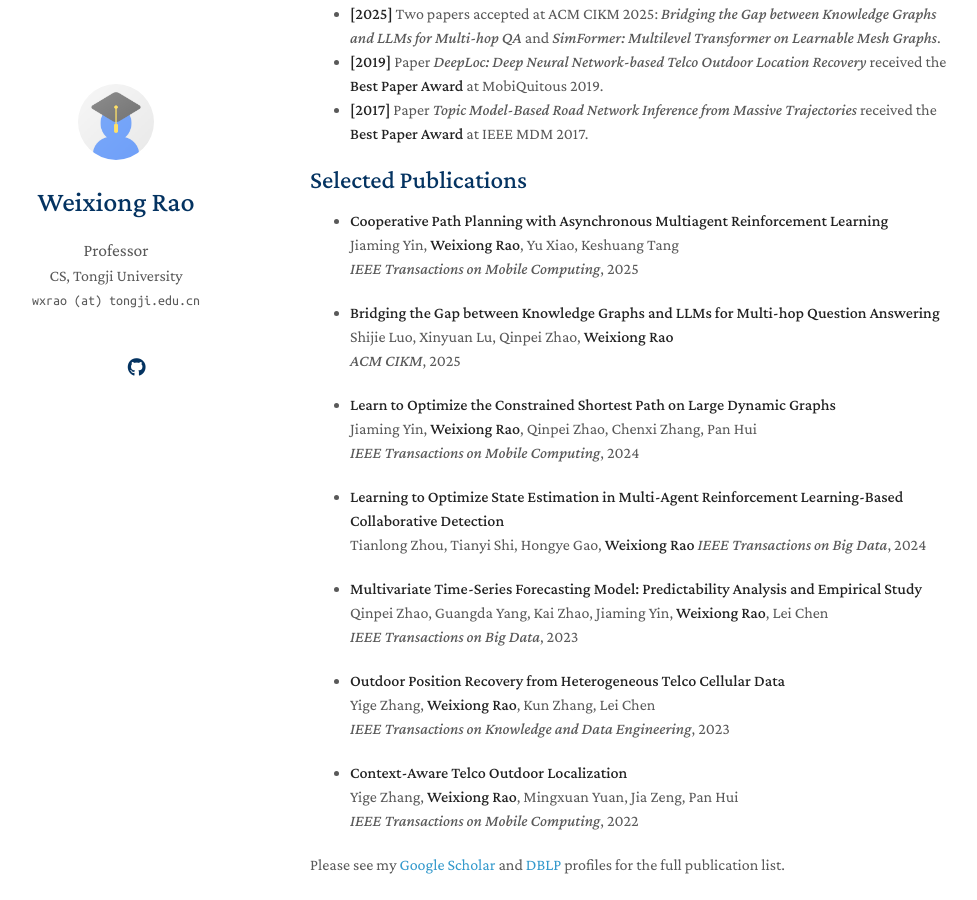
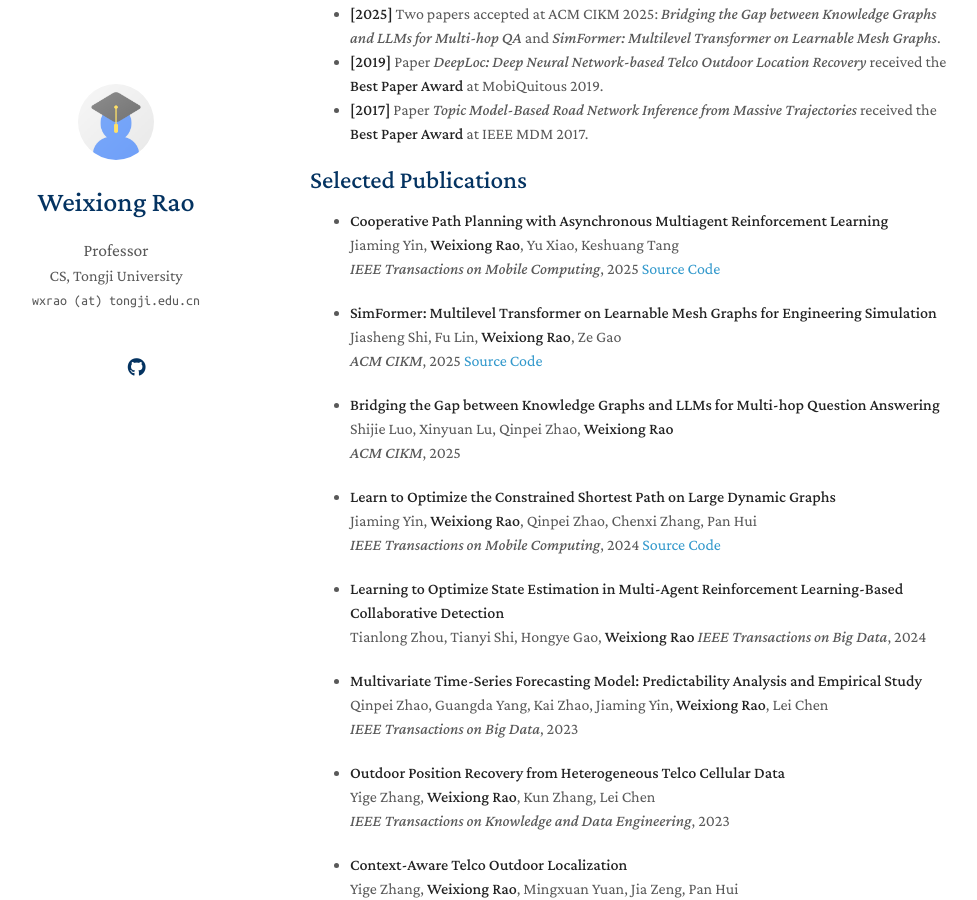
Before and after one commit to wxrao/wxrao.github.io, a Jekyll site: the page built from index.md, in a window 1280 px wide and 900 px high, scrolled down 708 px. Shown: the whole window, without its empty margins (160-1137 px from the left). Built offline with Jekyll 4.4.1, drawn with Linux system fonts in a browser that asks for light colours; a style sheet for code colours, icons or effects is not loaded; our own code applies the rules of GitHub Pages for plain Markdown files.

Commit message:
Update index.md

```diff
--- a/index.md
+++ b/index.md
@@ -24,7 +24,11 @@ I am looking for motivated **Ph.D. and Master's students** interested in mobile
 
 - **Cooperative Path Planning with Asynchronous Multiagent Reinforcement Learning**
   Jiaming Yin, **Weixiong Rao**, Yu Xiao, Keshuang Tang
-  *IEEE Transactions on Mobile Computing*, 2025
+  *IEEE Transactions on Mobile Computing*, 2025 [Source Code](https://github.com/tongjimobiml/asynMARL)
+
+- **SimFormer: Multilevel Transformer on Learnable Mesh Graphs for Engineering Simulation**
+  Jiasheng Shi, Fu Lin, **Weixiong Rao**, Ze Gao
+  *ACM CIKM*, 2025 [Source Code](https://github.com/tongjimobiml/SimFormer)
 
 - **Bridging the Gap between Knowledge Graphs and LLMs for Multi-hop Question Answering**
   Shijie Luo, Xinyuan Lu, Qinpei Zhao, **Weixiong Rao**
@@ -32,7 +36,7 @@ I am looking for motivated **Ph.D. and Master's students** interested in mobile
 
 - **Learn to Optimize the Constrained Shortest Path on Large Dynamic Graphs**
   Jiaming Yin, **Weixiong Rao**, Qinpei Zhao, Chenxi Zhang, Pan Hui
-  *IEEE Transactions on Mobile Computing*, 2024
+  *IEEE Transactions on Mobile Computing*, 2024 [Source Code](https://github.com/tongjimobiml/CSP-GS)
 
 - **Learning to Optimize State Estimation in Multi-Agent Reinforcement Learning-Based Collaborative Detection**
   	Tianlong Zhou, Tianyi Shi, Hongye Gao, **Weixiong Rao**
```
